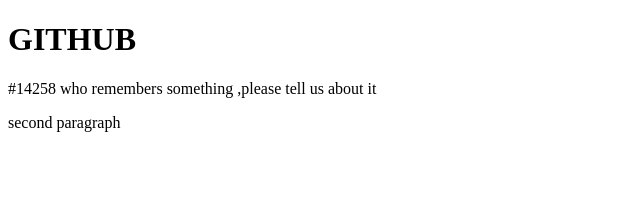
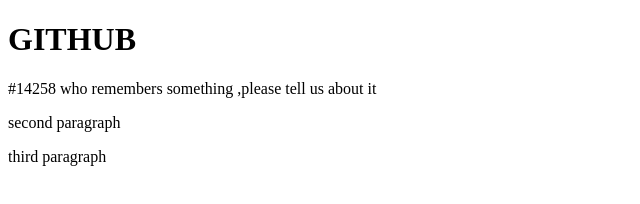
Before and after one commit to MateJikia/new-project1, a plain HTML site: page index.html in a window 1280 px wide. Shown: the whole page, without its empty margins (0-640 px from the left). Drawn offline with Linux system fonts and the light colour scheme.

Commit message:
third pg

```diff
--- a/index.html
+++ b/index.html
@@ -15,6 +15,9 @@
         <p>
             second paragraph
         </p>
+        <p>
+            third paragraph
+        </p>
     </body>
 
 </html>
```
